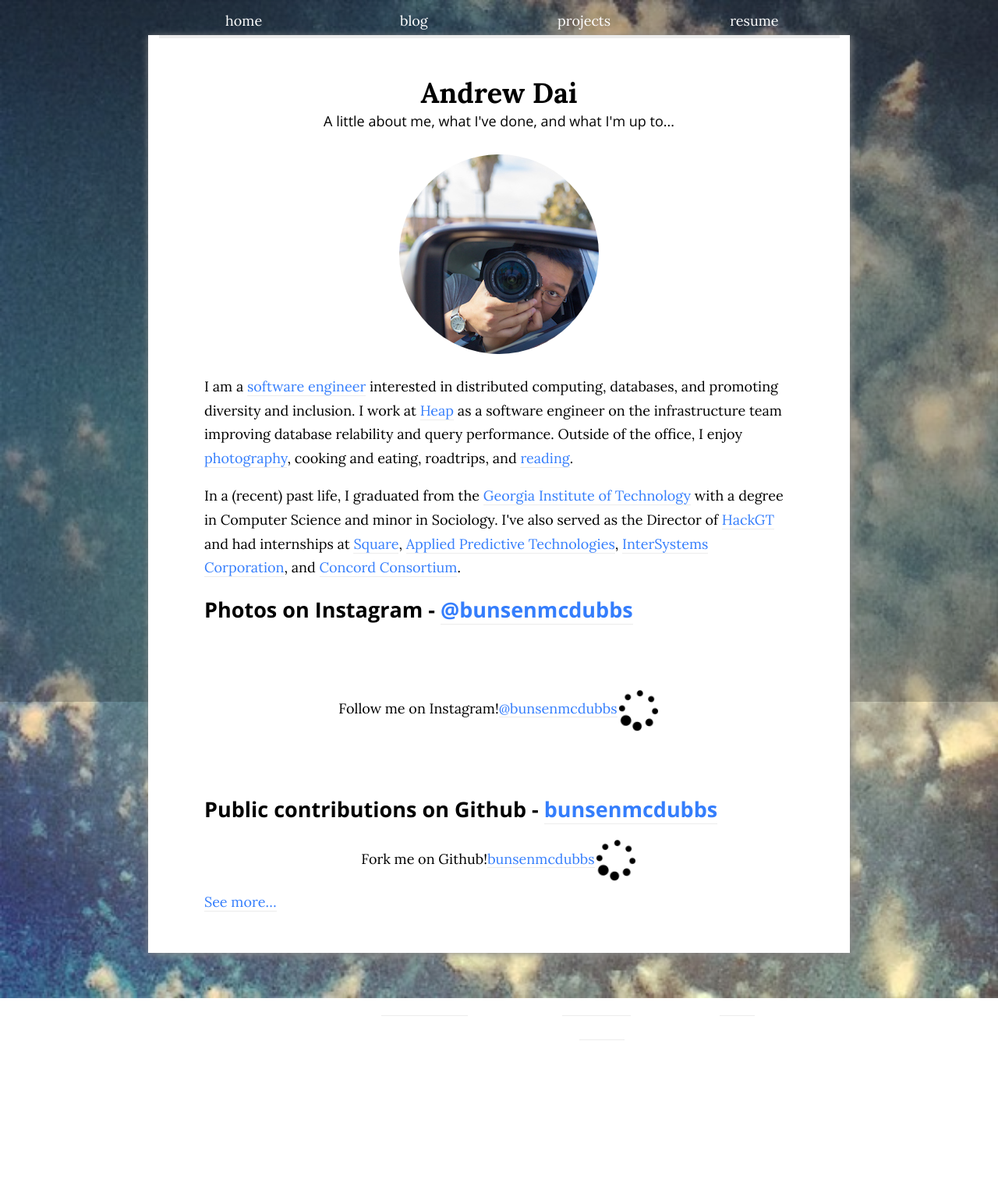
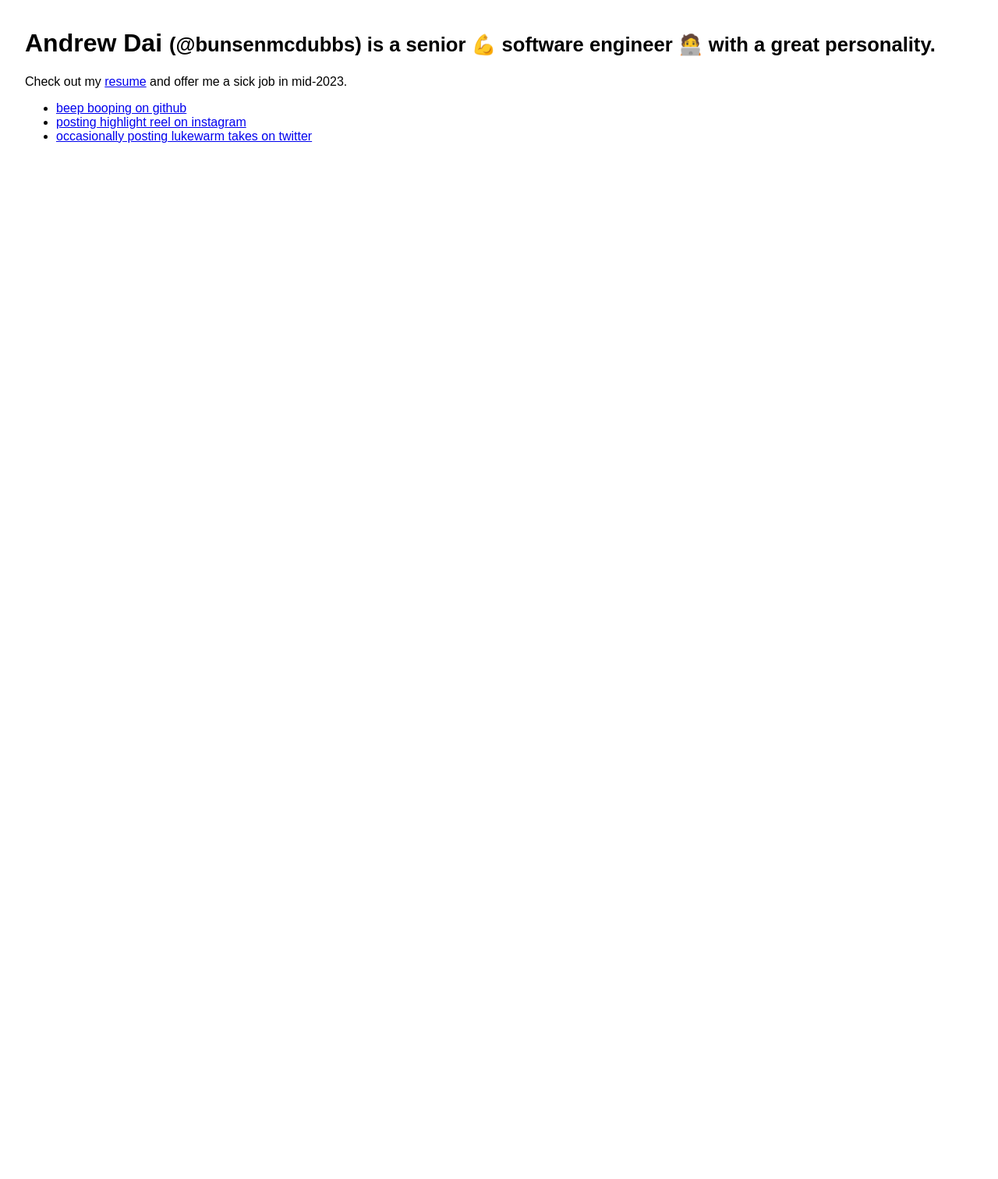
Before and after one commit to bunsenmcdubbs/bunsenmcdubbs.github.io, a Jekyll site: the page built from index.html, in a window 1280 px wide. Shown: the whole page at 78% size. Built offline with Jekyll 4.4.1, drawn with Linux system fonts in a browser that asks for light colours; nearby versions of some CDN libraries; comment, search, counter and statistics services are not loaded; after the commit the page ends 900 px from its top, so only the background shows below that.

Commit message:
new homepage 🤙

```diff
--- a/index.html
+++ b/index.html
@@ -1,92 +1,24 @@
 ---
-layout: base
-title: Hello, World!
-custom_title: Andrew Dai
-subtitle: A little about me, what I've done, and what I'm up to...
-custom_css: "/style.css"
 ---
-{% raw %}
-<section id="intro">
-  <img class="img-circle" src="/images/me.jpg" />
-  <p>
-    I am a <a href="https://github.com/bunsenmcdubbs">software engineer</a>
-    interested in distributed computing, databases, and promoting diversity and inclusion.
-    I work at <a href="https://heapanalytics.com">Heap</a>
-    as a software engineer on the infrastructure team improving
-    database relability and query performance.
-    Outside of the office, I enjoy
-    <a href="https://www.instagram.com/bunsenmcdubbs/">photography</a>,
-    cooking and eating,
-    roadtrips,
-    and <a href="https://www.goodreads.com/bunsenmcdubbs">reading</a>.
-  </p>
-  <p>
-    In a (recent) past life, I graduated from
-    the <a href="https://gatech.edu">Georgia Institute of Technology</a>
-    with a degree in Computer Science and minor in Sociology.
-    I've also served as the Director of <a href="https://hack.gt">HackGT</a>
-    and had internships at
-    <a href="https://squareup.com">Square</a>,
-    <a href="https://predictivetechnologies.com">Applied Predictive Technologies</a>,
-    <a href="https://intersystems.com">InterSystems Corporation</a>,
-    and <a href="https://concord.org">Concord Consortium</a>.
-  </p>
-</section>
+<!DOCTYPE html>
+<html lang="en">
+<head>
+    <meta charset="utf-8">
+    <title>Andrew Dai (@bunsenmcdubbs)</title>
+    <link rel="stylesheet" href="./css/normalize.css">
+    <link rel="shortcut icon" href="https://en.gravatar.com/userimage/43242946/99ef6a0172bffefbe4c08416d432eef0.png?size=64">
+    {% include heap.html %}
+</head>
 
-<section>
-  <h2>Photos on Instagram - <a href="https://instagram.com/bunsenmcdubbs">@bunsenmcdubbs</a></h2>
-  <div id="instagram-pictures">
-    <div class="wait-spinner">
-      Follow me on Instagram! <a href="https://instagram.com/bunsenmcdubbs">@bunsenmcdubbs</a>
-      <i class="fa fa-spinner fa-3x spin" aria-hidden="true"></i>
-    </div>
-  </div>
-
-  <template id="template-instagram-post">
-    <div class="instagram-post">
-      <a>
-        <img src="" alt="">
-        <p class="caption"></p>
-        <p class="meta"></p>
-      </a>
-    </div>
-  </template>
-</section>
-
-<section>
-  <h2>Public contributions on Github - <a href="https://github.com/bunsenmcdubbs">bunsenmcdubbs</a></h2>
-  <div id="github-feed">
-    <div class="wait-spinner">
-      Fork me on Github! <a href="https://github.com/bunsenmcdubbs">bunsenmcdubbs</a>
-      <i class="fa fa-spinner fa-3x spin" aria-hidden="true"></i>
-    </div>
-  </div>
-  <a href="https://github.com/bunsenmcdubbs">See more&hellip;</a>
-
-  <template id="template-github-time-ago">
-    <div class="github-event github-time-ago"><span class="meta"></span></div>
-  </template>
-  <template id="template-github-pushed">
-    <div class="github-event">
-      Pushed <span class="num_commits"></span> to <a class="repository"></a>
-    </div>
-  </template>
-  <template id="template-github-issue">
-    <div class="github-event">
-      <span class="action"></span> issue
-      <a class="issue_id"></a>
-      on <a class="repository"></a>
-    </div>
-  </template>
-  <template id="template-github-pull-request">
-    <div class="github-event">
-      <span class="action"></span> pull request
-      <a class="pr_id"></a>
-      on <a class="repository"></a>
-    </div>
-  </template>
-</section>
-
-<script src="https://cdnjs.cloudflare.com/ajax/libs/tabletop.js/1.5.1/tabletop.min.js"></script>
-<script src="/script.js" charset="utf-8"></script>
-{% endraw %}
+<body>
+<div style="padding: 1em 2em">
+    <h1>Andrew Dai <span style="font-size: .8em">(@bunsenmcdubbs) is a senior 💪 software engineer 🧑‍💻 with a great personality.</span></h1>
+    <p>Check out my <a href="./resume">resume</a> and offer me a sick job in mid-2023.</p>
+    <ul>
+        <li><a href="https://github.com/bunsenmcdubbs/">beep booping on github</a></li>
+        <li><a href="https://www.instagram.com/bunsenmcdubbs/">posting highlight reel on instagram</a></li>
+        <li><a href="https://www.twitter.com/bunsenmcdubbs/">occasionally posting lukewarm takes on twitter</a></li>
+    </ul>
+</div>
+</body>
+</html>
--- a/script.js
+++ /dev/null
@@ -1,142 +0,0 @@
-(function() {
-  instagram_url = "https://docs.google.com/spreadsheets/d/1cJK_7uqOTtSR8zgc8toomNwcJObXFFPeR-U0QNBsklA/pubhtml";
-  github_url = "https://api.github.com/users/bunsenmcdubbs/events";
-
-  function tabletop_init(google_sheets_url, callback) {
-    Tabletop.init({
-      key: google_sheets_url,
-      callback: callback,
-      simpleSheet: true
-    });
-  }
-
-  // NOTE not currently used
-  function make_request(url, callback) {
-    xhr = new XMLHttpRequest();
-    xhr.addEventListener("load", function(e) {
-      callback(JSON.parse(xhr.responseText), e);
-    }, false);
-    xhr.open('GET', url);
-    xhr.send();
-  }
-
-  function load_instagram(data) {
-    // TODO check for template capabilities?
-    let tmpl = document.getElementById("template-instagram-post");
-    let insta_posts_elem = document.getElementById("instagram-pictures");
-
-    insta_posts_elem.querySelector('.wait-spinner').hidden = true;
-
-    let MAX_INSTAGRAMS = 3;
-    for (let i = 0; i < MAX_INSTAGRAMS && i < data.length; i++) {
-      let post = data[data.length - i - 1];
-
-      tmpl.content.querySelector('a').href = post.post_url;
-      tmpl.content.querySelector('img').src = post.image_url;
-      tmpl.content.querySelector('.caption').textContent = post.caption.split('\n')[0];
-      tmpl.content.querySelector('.meta').textContent = post.date;
-
-      insta_posts_elem.appendChild(document.importNode(tmpl.content, true));
-    }
-  }
-
-  function load_github(data) {
-    let github_feed_elem = document.getElementById("github-feed");
-    let handlers = {
-      "PushEvent": render_github_pushed_event,
-      "IssuesEvent": render_github_issue_event,
-      "PullRequestEvent": render_github_pr_event
-    };
-
-    github_feed_elem.querySelector('.wait-spinner').hidden = true;
-
-    let prev_date = undefined;
-    data.forEach(function(e) {
-      if (e.type in handlers) {
-        let pretty_date = prettify_date(e.created_at);
-        if (prev_date !== pretty_date) {
-          render_github_time_ago(github_feed_elem, pretty_date);
-          prev_date = pretty_date;
-        }
-        handlers[e.type](github_feed_elem, e);
-      }
-    });
-  }
-
-  // Thank you StackOverflow
-  // https://stackoverflow.com/questions/2332811/capitalize-words-in-string
-  function capitalize(str, lower) {
-    return (lower ? str.toLowerCase() : str).replace(/(?:^|\s)\S/g, function(a) { return a.toUpperCase(); });
-  }
-
-  // and again
-  // https://stackoverflow.com/questions/7641791/javascript-library-for-human-friendly-relative-date-formatting
-  function prettify_date(date) {
-    date = new Date(date);
-    let delta = Math.round((new Date() - date) / 1000); // seconds
-
-    const breakpoints = [
-      [60, 'minute', 'minutes'],
-      [60*60, 'hour', 'hours'],
-      [60*60*24, 'day', 'days'],
-      [60*60*24*7, 'week', 'weeks'],
-      [60*60*24*7*52, 'year', 'years'],
-      [Infinity]
-    ];
-
-    if (delta <= 60) {
-      return 'just now';
-    }
-    let idx;
-    for (idx = 0; idx < breakpoints.length && delta > breakpoints[idx][0]; idx++) {}
-    idx--;
-    let unit = breakpoints[idx][0];
-    let plural = Math.floor(delta / unit) > 1;
-    if (!plural) {
-      return `a ${breakpoints[idx][1]} ago`;
-    }
-    return `${Math.floor(delta / unit)} ${breakpoints[idx][2]} ago`;
-  }
-
-  function render_github_time_ago(parent_elem, time_ago) {
-    let tmpl = document.getElementById('template-github-time-ago');
-    tmpl.content.querySelector('.meta').textContent = time_ago;
-    parent_elem.appendChild(document.importNode(tmpl.content, true));
-  }
-
-  function render_github_pushed_event(parent_elem, data) {
-    let tmpl = document.getElementById('template-github-pushed');
-    let nc = data.payload.size;
-    tmpl.content.querySelector('.num_commits').textContent = `${nc} commit${nc > 1 ? 's' : ''}`;
-    tmpl.content.querySelector('.repository').href = `https://github.com/${data.repo.name}`;
-    tmpl.content.querySelector('.repository').textContent = data.repo.name;
-    parent_elem.appendChild(document.importNode(tmpl.content, true));
-  }
-
-  function render_github_issue_event(parent_elem, data) {
-    let tmpl = document.getElementById('template-github-issue');
-    tmpl.content.querySelector('.action').textContent = capitalize(data.payload.action);
-    tmpl.content.querySelector('.issue_id').textContent = `#${data.payload.issue.number}`;
-    tmpl.content.querySelector('.issue_id').href = data.payload.issue.html_url;
-    tmpl.content.querySelector('.repository').href = `https://github.com/${data.repo.name}`;
-    tmpl.content.querySelector('.repository').textContent = data.repo.name;
-    parent_elem.appendChild(document.importNode(tmpl.content, true));
-  }
-
-  function render_github_pr_event(parent_elem, data) {
-    let tmpl = document.getElementById('template-github-pull-request');
-    tmpl.content.querySelector('.action').textContent = capitalize(data.payload.action);
-    tmpl.content.querySelector('.pr_id').textContent = `#${data.payload.number}`;
-    tmpl.content.querySelector('.pr_id').href = data.payload.pull_request.html_url;
-    tmpl.content.querySelector('.repository').href = `https://github.com/${data.repo.name}`;
-    tmpl.content.querySelector('.repository').textContent = data.repo.name;
-    parent_elem.appendChild(document.importNode(tmpl.content, true));
-  }
-
-  window.addEventListener('DOMContentLoaded', function() {
-    // load instagram posts
-    tabletop_init(instagram_url, load_instagram);
-    make_request(github_url, load_github);
-  });
-
-})();
--- a/style.css
+++ /dev/null
@@ -1,67 +0,0 @@
-@keyframes spin {
-  from {transform:rotate(0deg);}
-  to {transform:rotate(360deg);}
-}
-
-.wait-spinner {
-  display: flex;
-  align-self: stretch;
-  align-items: center;
-  margin: 0 auto;
-}
-
-.wait-spinner i.spin {
-  animation-name: spin;
-  animation-duration: 2000ms;
-  animation-iteration-count: infinite;
-  animation-timing-function: ease;
-}
-
-#instagram-pictures {
-  display: flex;
-  align-items: flex-start;
-  flex-wrap: wrap;
-  min-height: 10em;
-}
-
-#instagram-pictures > .instagram-post {
-  width: 13em;
-  flex: 1 0 auto;
-  padding: .5em;
-}
-
-.instagram-post a {
-  border: none;
-  color: inherit;
-}
-
-.instagram-post img {
-  /*display: inline-block;*/
-  margin: 0 auto;
-}
-
-.instagram-post p.caption {
-  /* TODO magic multi-line css only ellipsis (without extra mumbojumbo)*/
-}
-
-#github-feed {
-  display: flex;
-  flex-direction: column;
-  margin-bottom: 1em;
-}
-
-.github-event {
-  line-height: 1.7em;
-  padding-left: 1em;
-}
-
-.github-event.github-time-ago {
-  margin: 0;
-  border: 0;
-  padding: 0;
-}
-
-.github-event.github-time-ago ~ .github-event.github-time-ago{
-  margin-top: 1em;
-  border-top: 1px lightgray solid;
-}
```
